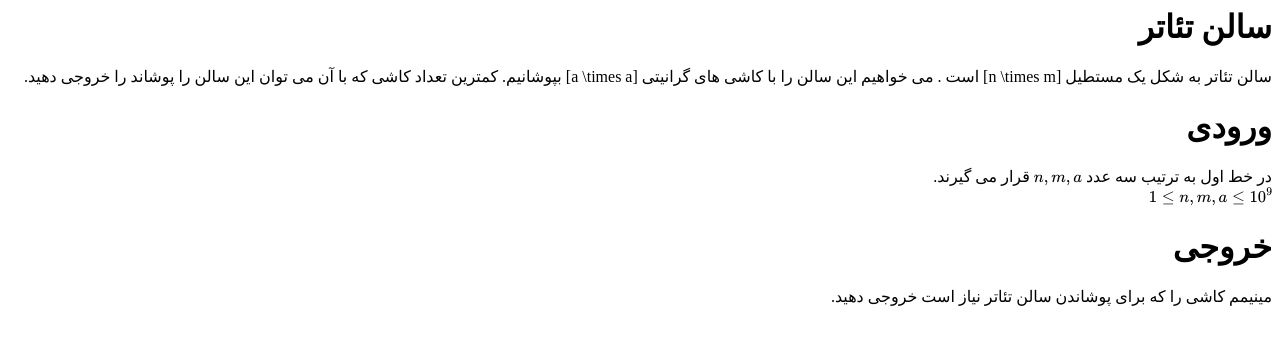
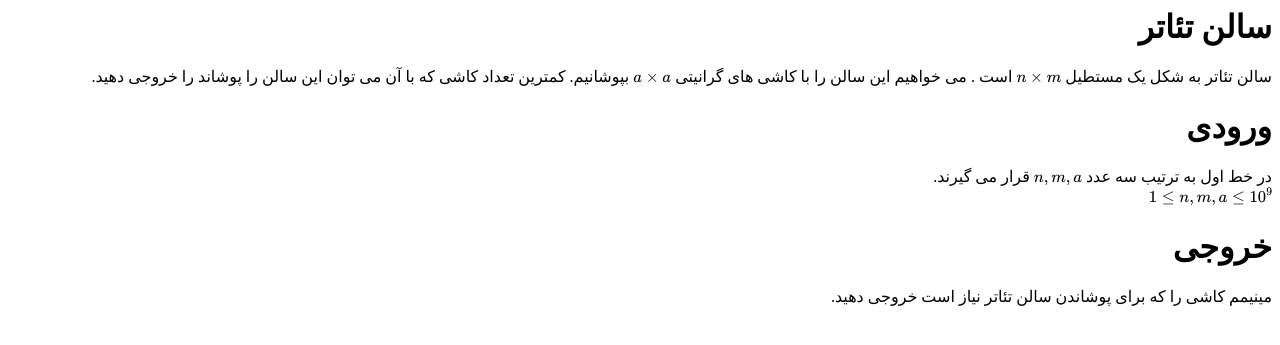
Before and after one commit to shaazzz/FarsiCP, a Jekyll site: the page built from CF/1A.md, in a window 1280 px wide. Shown: the top 345 px of the page. Built offline with Jekyll 4.4.1, drawn with Linux system fonts in a browser that asks for light colours; formulas are drawn with MathJax 3; our own code applies the rules of GitHub Pages for plain Markdown files.

Commit message:
add latex

```diff
--- a/CF/1A.md
+++ b/CF/1A.md
@@ -4,8 +4,8 @@ layout: CF
 
 # سالن تئاتر
 سالن تئاتر به شکل یک مستطیل
-\[n \times m\]
-است . می خواهیم این سالن را با کاشی های گرانیتی \[a \times a\] بپوشانیم. کمترین تعداد کاشی که با آن می توان این سالن را پوشاند را خروجی دهید.
+$n \times m$
+است . می خواهیم این سالن را با کاشی های گرانیتی $a \times a$ بپوشانیم. کمترین تعداد کاشی که با آن می توان این سالن را پوشاند را خروجی دهید.
 # ورودی
 در خط اول به ترتیب سه عدد $n,m,a$ قرار می گیرند.
 $$ 1 \le n,m,a \le 10^9 $$
```
